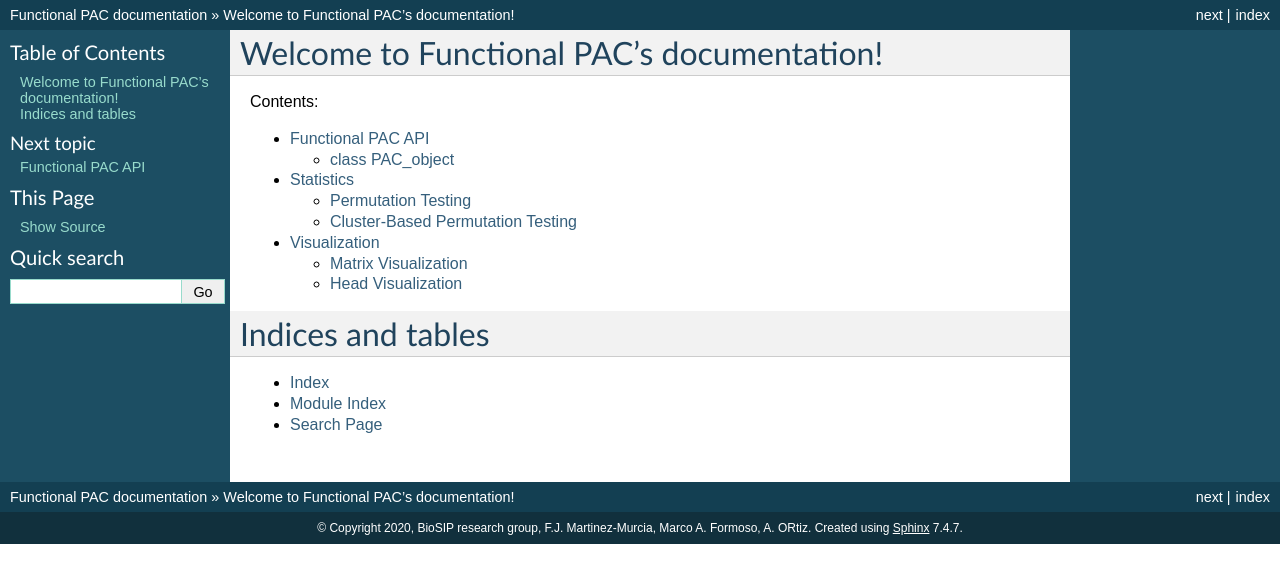
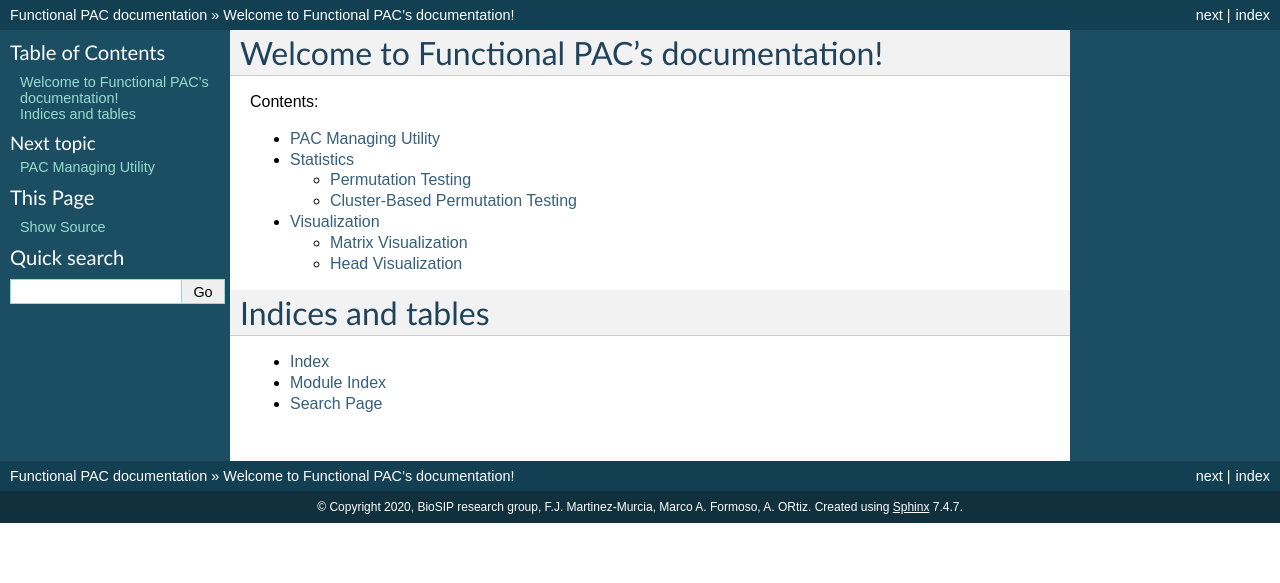
Before and after one commit to BioSIP/functional_PAC, a Sphinx documentation site: the page built from docs/index.rst, in a window 1280 px wide. Shown: the top 583 px of the page. Built offline with Sphinx 7.4.7, drawn with Linux system fonts in a browser that asks for light colours; formulas are drawn with MathJax 3.

Commit message:
Updated docs

```diff
--- a/docs/utils.rst
+++ b/docs/utils.rst
@@ -1,15 +1,7 @@
 
-Functional PAC API
+PAC Managing Utility
 ===================================
 .. automodule:: utils
     :members:
     :undoc-members:
     :inherited-members:
-
-class PAC_object
------------------------------------
-.. autoclass:: PAC_object
-	:members: purge_decomposition
-
-.. autoclass:: PAC_connect
-	:members: purge_decomposition
```
Also changed, not shown: 2 other files.
